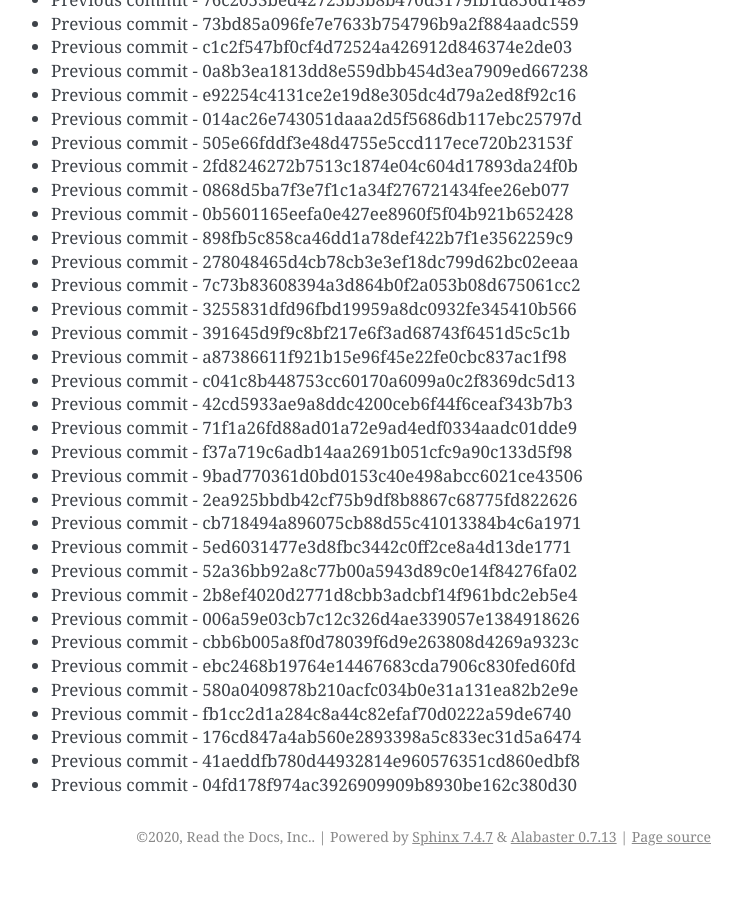
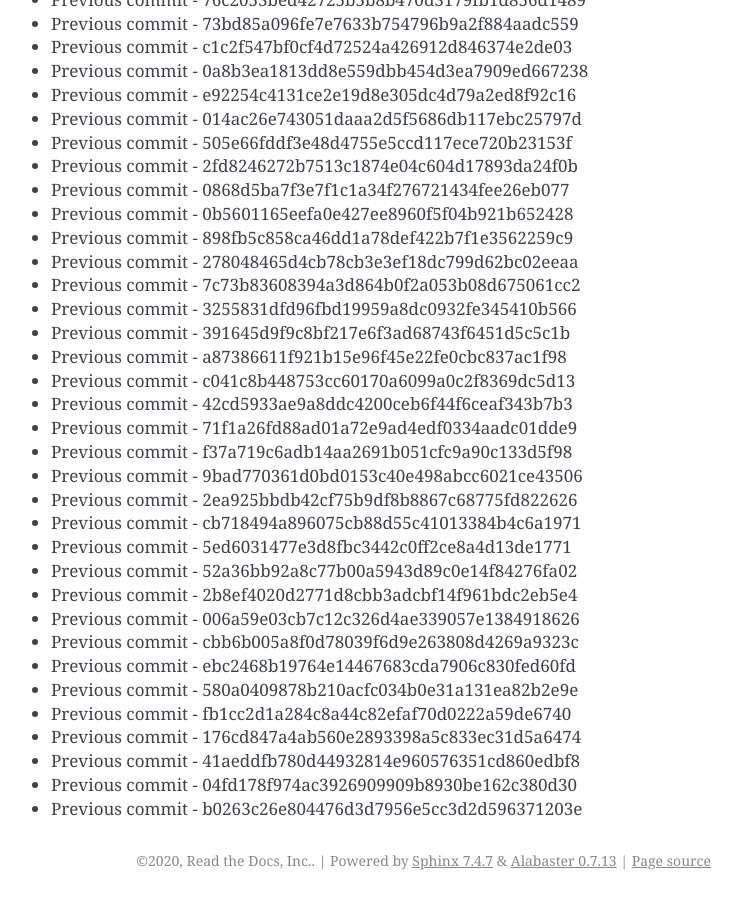
Before and after one commit to readthedocs/rtd-git-stresstest, a Sphinx documentation site: the page built from docs/updates.rst, in a window 1280 px wide and 900 px high, scrolled down 67287 px. Shown: the whole window, without its empty margins (399-1141 px from the left). Built offline with Sphinx 7.4.7, drawn with Linux system fonts in a browser that asks for light colours; before the commit the page ends 68163 px from its top, so only the background shows below that.

Commit message:
Generating commit from previous: b0263c26e804476d3d7956e5cc3d2d596371203e

```diff
--- a/docs/updates.rst
+++ b/docs/updates.rst
@@ -2859,3 +2859,4 @@ It can be tested for any performance characteristics.
 * Previous commit - 176cd847a4ab560e2893398a5c833ec31d5a6474
 * Previous commit - 41aeddfb780d44932814e960576351cd860edbf8
 * Previous commit - 04fd178f974ac3926909909b8930be162c380d30
+* Previous commit - b0263c26e804476d3d7956e5cc3d2d596371203e
```
